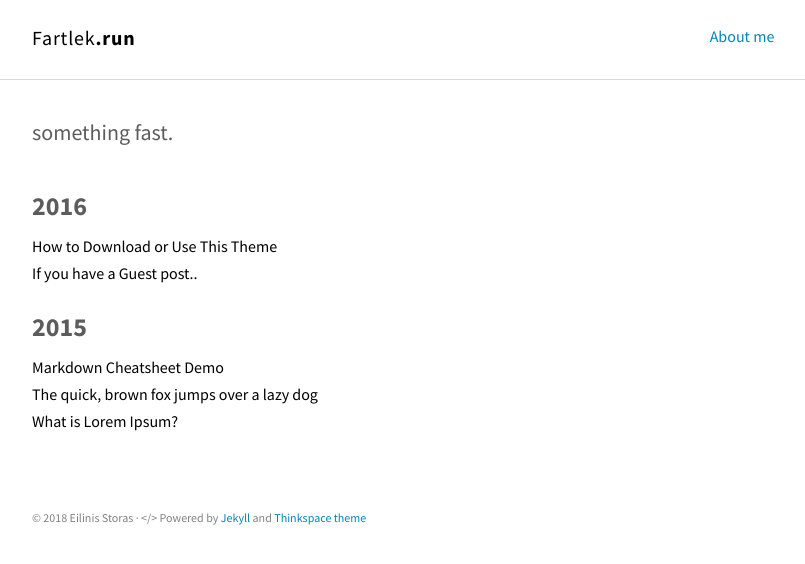
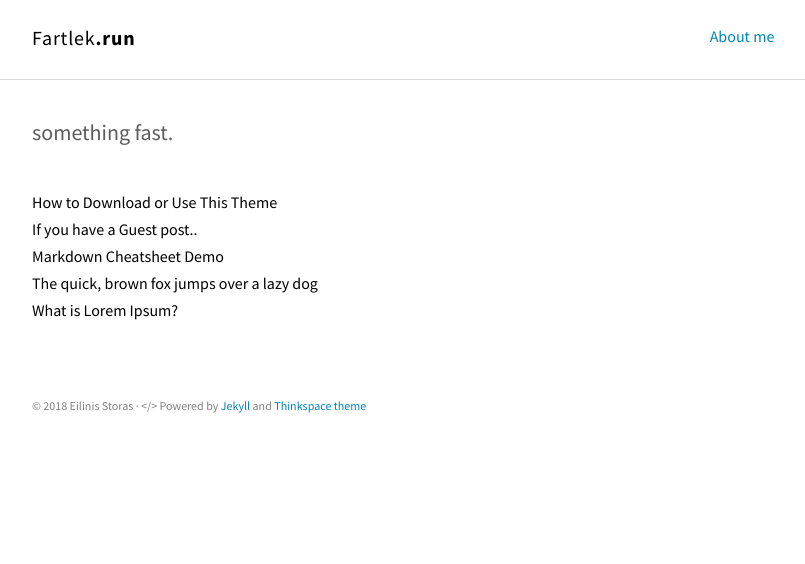
Before and after one commit to fartlekRun/fartlekrun.github.io, a Jekyll site: the page built from index.html, in a window 1280 px wide. Shown: the top 564 px of the page, without its empty margins (232-1037 px from the left). Built offline with Jekyll 4.4.1, drawn with Linux system fonts in a browser that asks for light colours.

Commit message:
chaltura

```diff
--- a/index.html
+++ b/index.html
@@ -9,12 +9,12 @@ title: Home
   <div class="container">
     {% for post in site.posts %}
       {% unless post.next %}
-        <h2 class="category-title">{{ post.date | date: '%Y' }}</h2>
+
       {% else %}
         {% capture year %}{{ post.date | date: '%Y' }}{% endcapture %}
         {% capture nyear %}{{ post.next.date | date: '%Y' }}{% endcapture %}
         {% if year != nyear %}
-          <h2 class="category-title">{{ post.date | date: '%Y' }}</h2>
+
         {% endif %}
       {% endunless %}
       <article class="post-item">
```
